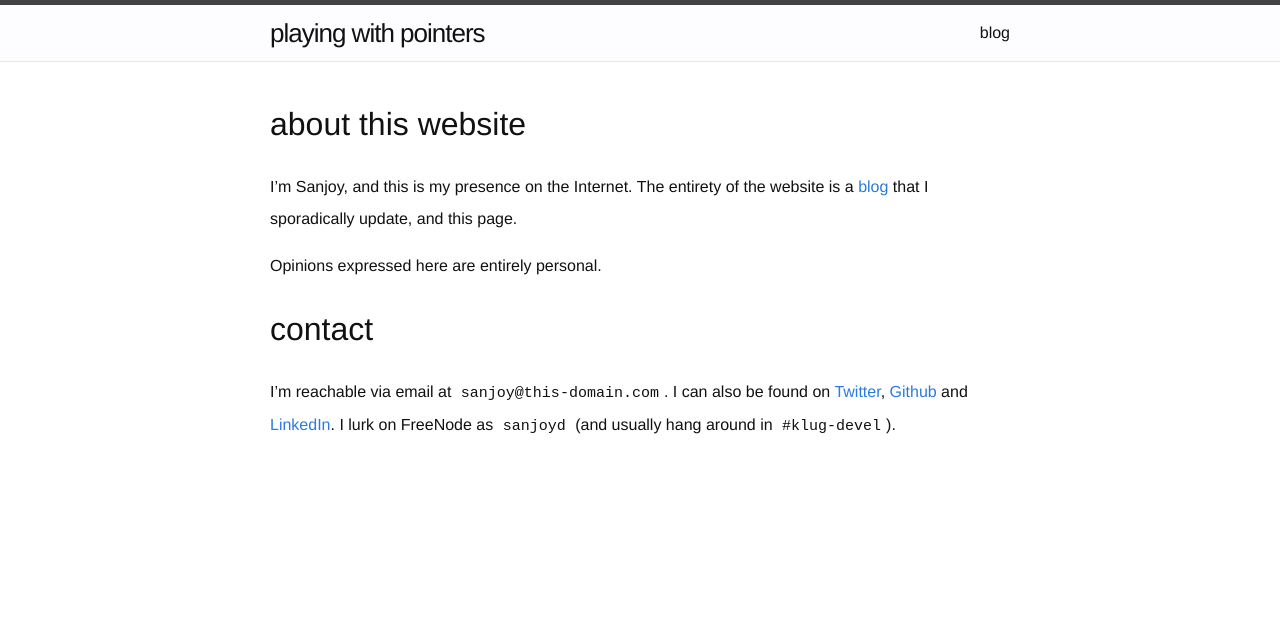
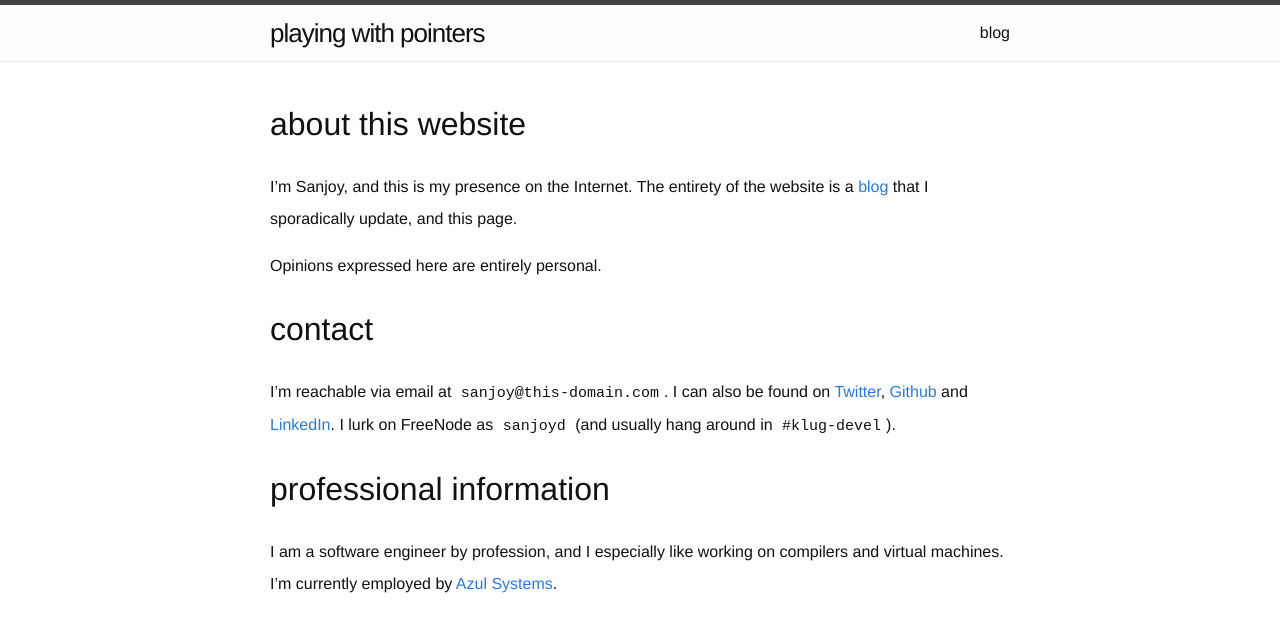
Before and after one commit to sanjoy/playingwithpointers.com, a Jekyll site: the page built from index.md, in a window 1280 px wide. Shown: the top 632 px of the page. Built offline with Jekyll 4.4.1, drawn with Linux system fonts in a browser that asks for light colours.

Commit message:
more content redesign

```diff
--- a/_config.yml
+++ b/_config.yml
@@ -8,7 +8,6 @@ url: "http://playingwithpointers.com" # the base hostname & protocol for your si
 twitter_username: SCombinator
 github_username:  sanjoy
 highlighter: pygments
-#tagline: "what is there to fear in such a regular world?"
 
 # Build settings
 markdown: kramdown
--- a/index.md
+++ b/index.md
@@ -17,6 +17,13 @@ found on [Twitter][twitter], [Github][github] and
 [LinkedIn][linkedin]. I lurk on FreeNode as `sanjoyd` (and usually
 hang around in `#klug-devel`).
 
+# professional information
+
+I am a software engineer by profession, and I especially like working
+on compilers and virtual machines.  I'm currently employed by [Azul
+Systems][azul].
+
+[azul]: <http://azulsystems.com>
 [blog]: </blog.html>
 [linkedin]: <http://in.linkedin.com/in/sanjoydas>
 [twitter]: <http://twitter.com/SCombinator>
```
